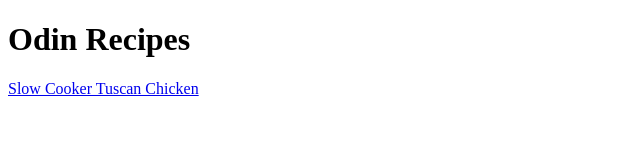
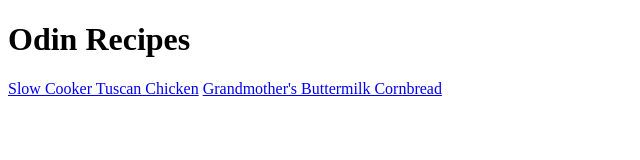
Before and after one commit to andreas9michael/odin-recipes, a plain HTML site: page index.html in a window 1280 px wide. Shown: the whole page, without its empty margins (0-640 px from the left). Drawn offline with Linux system fonts and the light colour scheme.

Commit message:
Update index.html

```diff
--- a/index.html
+++ b/index.html
@@ -7,6 +7,8 @@
 <body>
     <h1>Odin Recipes</h1>
     <a href="./recipes/tuscan_chicken.html">Slow Cooker Tuscan Chicken</a>
+    <a href="./recipes/buttermilk_cornbread.html">Grandmother's Buttermilk Cornbread</a>
+
 </body>
 
 
```
